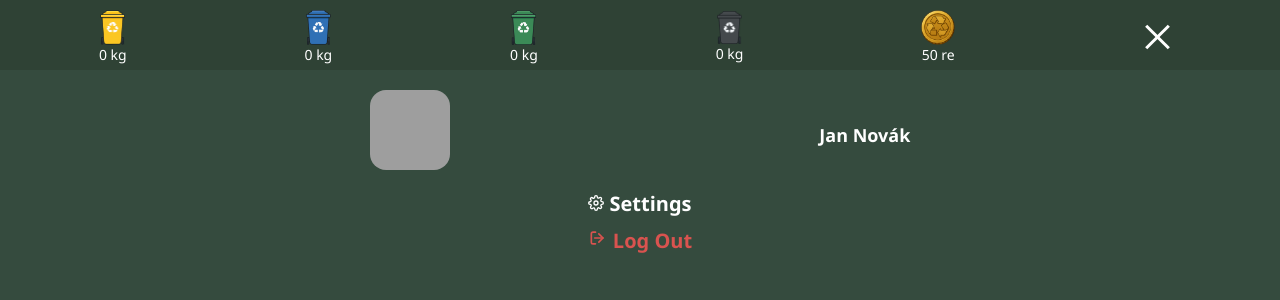
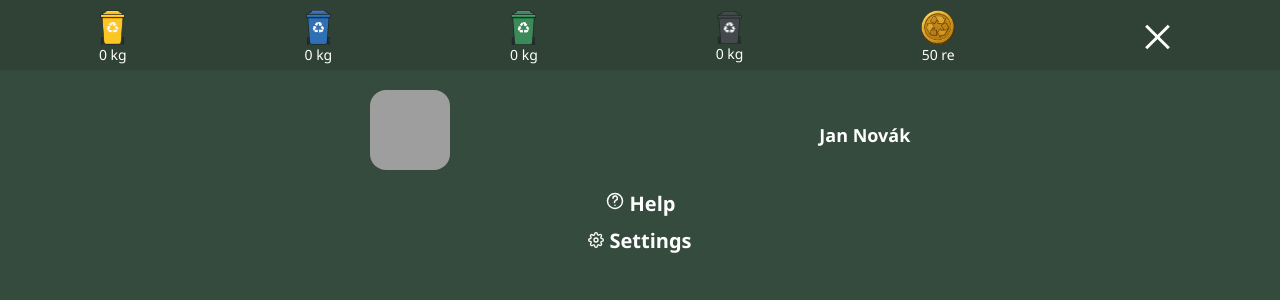
Before and after one commit to luky08/recycleMaster, a React (Vite) app: page /restore in a window 1280 px wide. Both pictures are taken after a click on the button 1157 px from the left and 36 px from the top of the page. Shown: the top 300 px of the page. Built offline with nearby package versions, Linux system fonts and the light colour scheme; grey boxes are pictures that could not be loaded.

Commit message:
feat: add submenu

```diff
--- a/src/recycleMaster/HamburgerMenu.jsx
+++ b/src/recycleMaster/HamburgerMenu.jsx
@@ -6,6 +6,7 @@ import './HamburgerMenu.css'
 function HamburgerComponent(){
     const [open, setOpen] = useState(false)
     const [visible, setVisible] = useState(false);
+    const [activeSection, setActiveSection] = useState(null);
 
     //When open changes to true, set visible to true – the panel will be shown
     useEffect(() => {
@@ -19,6 +20,9 @@ function HamburgerComponent(){
         }
     };
 
+    const toggleSection = (section) => {
+        setActiveSection((prev) => (prev === section ? null : section));
+    };
 
 
     return(
@@ -35,14 +39,44 @@ function HamburgerComponent(){
                     <img src="/assets/user.png" alt="User" className="image" />
                     <h2 className="name">Jan Novák</h2>
                 </div>
-                <a className="link">
+                <a className="link" onClick={() => toggleSection("help")}>
+                    <svg xmlns="http://www.w3.org/2000/svg" width="20" height="20" viewBox="0 0 24 24" fill="none" stroke="currentColor" strokeWidth="1.8" strokeLinecap="round" strokeLinejoin="round" role="img" aria-labelledby="helpIconTitle" focusable="false" > <title id="helpIconTitle">Nápověda</title> <circle cx="12" cy="12" r="9"></circle> <path d="M9.6 8.7a2.6 2.6 0 1 1 3.3 2.5c-.9.4-1.5 1.2-1.5 2.1v.6"></path> <path d="M12 17h.01"></path> </svg>
+                    Help
+                </a>
+
+                {activeSection === "help" && (
+                    <div className="submenu">
+                        <p>Zde je nápověda k aplikaci...</p>
+                        <ul>
+                        <li>Jak používat menu</li>
+                        <li>Jak se přihlásit</li>
+                        <li>Kontakt na podporu</li>
+                        </ul>
+                    </div>
+                )}
+
+
+                <a className="link" onClick={() => toggleSection("settings")}>
                     <svg xmlns="http://www.w3.org/2000/svg" width="16" height="16" viewBox="0 0 24 24" role="img" aria-labelledby="settingsTitle settingsDesc" fill="none" stroke="currentColor" strokeWidth="2" strokeLinecap="round" strokeLinejoin="round"><circle cx="12" cy="12" r="3" /> <path d="M19.4 15a1.65 1.65 0 0 0 .33 1.82l.06.06a2 2 0 1 1-2.83 2.83l-.06-.06a1.65 1.65 0 0 0-1.82-.33 1.65 1.65 0 0 0-1 1.51V21a2 2 0 1 1-4 0v-.09a1.65 1.65 0 0 0-1-1.51 1.65 1.65 0 0 0-1.82.33l-.06.06a2 2 0 1 1-2.83-2.83l.06-.06a1.65 1.65 0 0 0 .33-1.82 1.65 1.65 0 0 0-1.51-1H3a2 2 0 1 1 0-4h.09a1.65 1.65 0 0 0 1.51-1 1.65 1.65 0 0 0-.33-1.82l-.06-.06a2 2 0 0 1 2.83-2.83l.06.06a1.65 1.65 0 0 0 1.82.33h.09a1.65 1.65 0 0 0 1-1.51V3a2 2 0 1 1 4 0v.09a1.65 1.65 0 0 0 1 1.51 1.65 1.65 0 0 0 1.82-.33l.06-.06a2 2 0 1 1 2.83 2.83l-.06.06a1.65 1.65 0 0 0-.33 1.82v.09a1.65 1.65 0 0 0 1.51 1H21a2 2 0 1 1 0 4h-.09a1.65 1.65 0 0 0-1.51 1z"/> </svg>
                     Settings
                 </a>
+
+                {activeSection === "settings" && (
+                    <div className="submenu">
+                        <p>Nastavení účtu:</p>
+                        <ul>
+                        <li>Změnit heslo</li>
+                        <li>Notifikace</li>
+                        <li>Jazyk</li>
+                        </ul>
+                    </div>
+                )}
+
+                {/*
                 <a className="link logout">
                     <svg xmlns="http://www.w3.org/2000/svg"width="20" height="20" viewBox="0 0 24 24"role="img" aria-labelledby="logoutTitle logoutDesc"fill="none" stroke="currentColor" strokeWidth="2"strokeLinecap="round" strokeLinejoin="round"><path d="M9 5H6a2 2 0 0 0-2 2v10a2 2 0 0 0 2 2h3" /><path d="M13 17l5-5-5-5" /><path d="M8 12h10" /></svg>
                     Log Out
-                </a>
+                </a>*/}
             </div>
 
          </>
```
